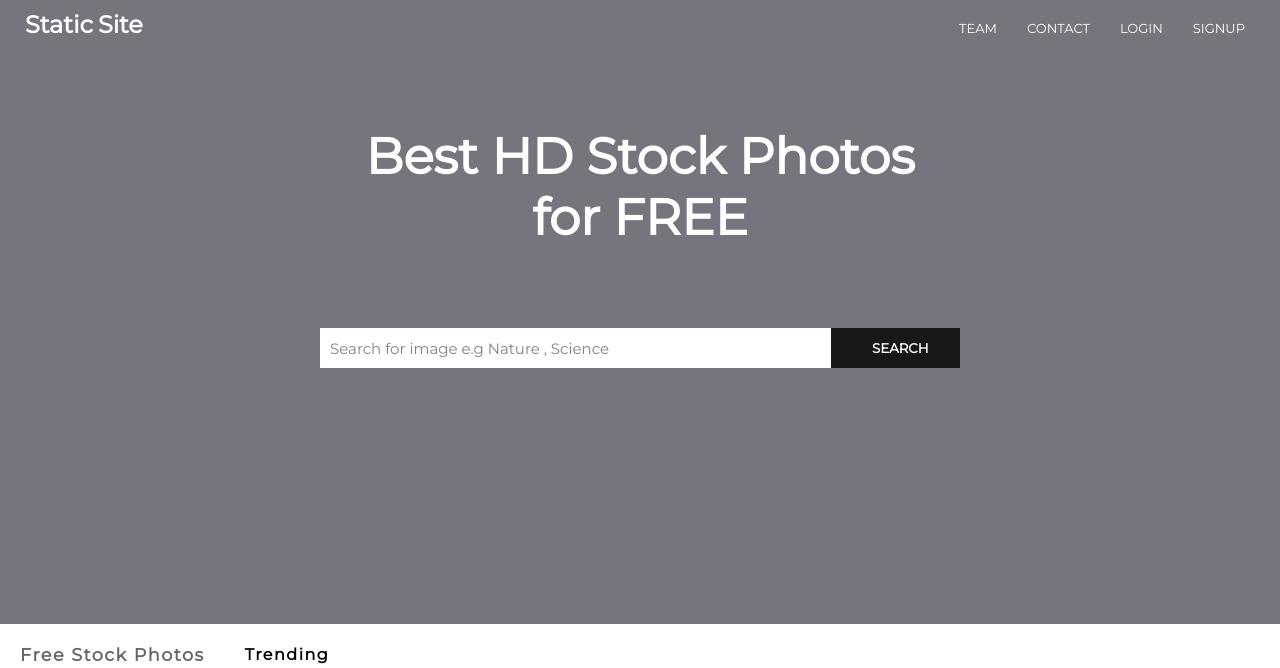
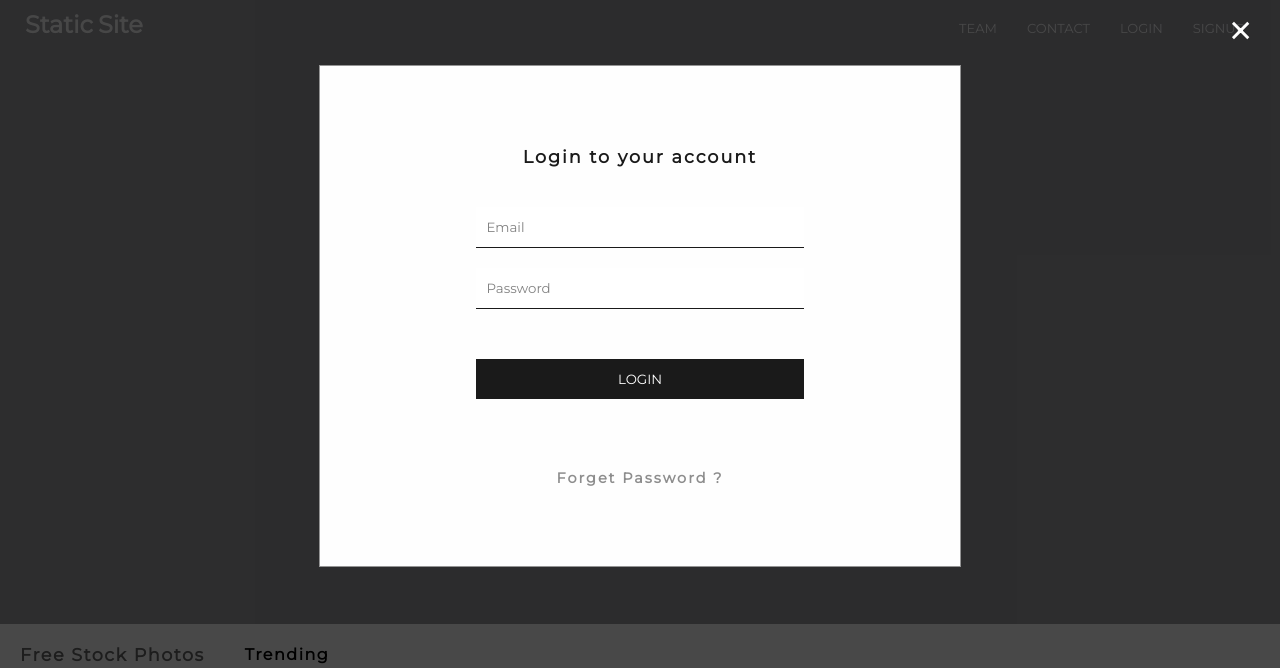
Before and after one commit to AshutoshJangra/staticSite, a plain HTML site: page index.html in a window 1280 px wide. Both pictures are taken after a click on the link "LOGIN". Shown: the top 668 px of the page. Drawn offline with Linux system fonts and the light colour scheme.

Commit message:
Added login and signup modals

```diff
--- a/index.html
+++ b/index.html
@@ -32,6 +32,43 @@
 						</div>
 					</div>
 
+					<!-- login modal -->
+					<div class="login-modal" id="login-modal" >
+
+						<div class="modal-container" >
+							<a class="close" href="#" >&times;</a>
+
+							<div class="login-window">
+								<h2>Login to your account</h2>
+								<input type="email" class="input-email" placeholder="Email">
+								<input type="password" class="input-pswd" placeholder="Password">
+								<button class="login-btn">Login</button>
+								<h3 class="forget-pswd">Forget Password ?</h3>
+							</div>
+
+						</div>
+					</div>
+					<!-- end of login modal -->
+
+					<!-- signup modal -->
+					<div class="signup-modal" id="signup-modal" >
+
+						<div class="modal-container" >
+							<a class="close" href="#" >&times;</a>
+
+							<div class="signup-window">
+								<h2>Get started for free</h2>
+								<input type="text" class="input-name" placeholder="Username">
+								<input type="email" class="input-email " placeholder="Email">
+								<input type="password" class="input-pswd" placeholder="Password">
+								<input type="password" class="input-confirm-pswd" placeholder="Conform Password">
+								<button class="signup-btn">Sign Up</button>
+								<h3 class="haveAcnt-text">Already have an Account ?</h3>
+							</div>
+
+						</div>
+					</div>
+					<!-- end of signup modal -->
 
 					<div class="headline">
 						<h2 class="tagline">
--- a/style.css
+++ b/style.css
@@ -306,3 +306,128 @@
 	margin: 0 5px;
     color: red;
 }
+
+
+/* modal general */
+
+.login-modal, .signup-modal {
+   /* Hidden by default */
+  position: fixed; /* Stay in place */
+  z-index: 1; /* Sit on top */
+  left: 0;
+  top: 0;
+  width: 100%; /* Full width */
+  height: 100%; /* Full height */
+  background-color: rgba(0,0,0,0.8); /* Black w/ opacity */
+  padding-top: 60px;
+  transition: opacity 500ms;
+  visibility: hidden;
+  opacity:0;
+  overflow: hidden;
+}
+
+.login-modal:target ,
+.signup-modal:target	{
+	visibility: visible;
+	opacity: 1;
+}
+
+
+
+
+/* Modal Content/Box */
+.modal-container{
+  background-color: #fefefe;
+  margin: 5px auto; /* 15% from the top and centered */
+  border: 1px solid #888;
+  width: 50%; /* Could be more or less, depending on screen size */
+  height: 500px;
+}
+
+/* The Close Button */
+.close {
+  /* Position it in the top right corner outside of the modal */
+  position: absolute;
+  right: 25px;
+  top: 0;
+  color: #fff;
+  font-size: 50px;
+  text-decoration: none;
+
+}
+
+/* Close button on hover */
+.close:hover,
+.close:focus {
+  color: red;
+  cursor: pointer;
+}
+
+
+/***    inside modal container ***/
+
+.login-window , .signup-window{
+	display: flex;
+	flex-direction: column;
+	width: 80%;
+	margin: 50px auto;
+	text-align: center;
+}
+
+.signup-window{
+	display: flex;
+	flex-direction: column;
+	width: 80%;
+	margin: 10px auto;
+	text-align: center;
+}
+
+.login-window .input-email,.input-pswd,
+.signup-window .input-email,.input-pswd, .input-name , .input-confirm-pswd{
+	width: 60%;
+	height: 40px;
+	border: none;
+	border-bottom: 0.1px black solid;
+	color: black;
+	padding: 0 10px;
+	margin:10px auto;
+}
+
+.login-window .input-email:focus ,.input-pswd:focus,
+.signup-window .input-email:focus ,.input-pswd:focus, .input-name:focus , .input-confirm-pswd:focus{
+	outline: none;
+	border-bottom: .1px gray solid;
+}
+
+.login-window h2 ,
+.signup-window h2{
+	margin: 30px;
+	font-size: 1.1em;
+	letter-spacing: 2px;
+}
+
+.login-btn ,
+.signup-btn{
+	width: 64%;
+	height: 40px;
+	border:none;
+	background: black;
+	color: white;
+	margin: 40px auto;
+	padding: 0 10px;
+	text-transform: uppercase;
+}
+
+.login-modal .forget-pswd{
+	margin: 30px auto;
+	font-size: .9em;
+	color: gray;
+	letter-spacing: 2px;
+}
+
+.signup-modal .haveAcnt-text{
+	margin: 0px auto;
+	font-size: .9em;
+	color: gray;
+	letter-spacing: 2px;
+}
```
